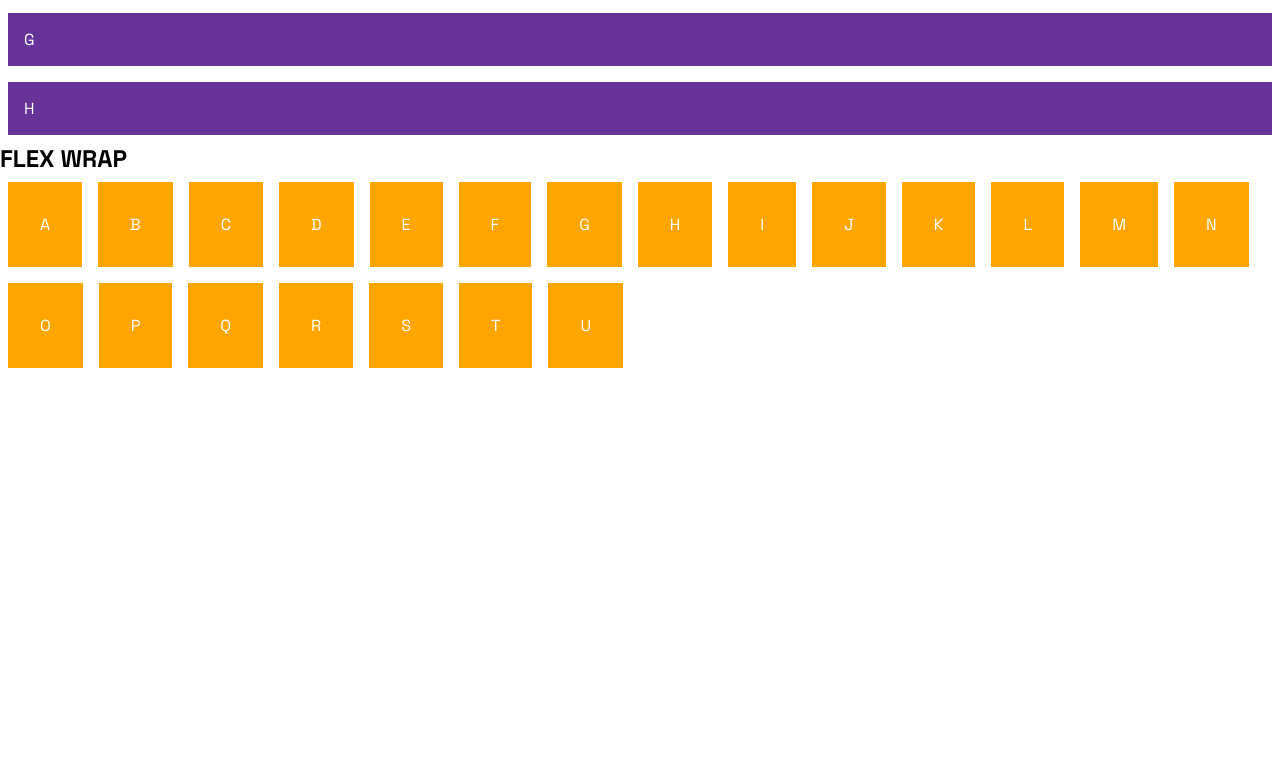
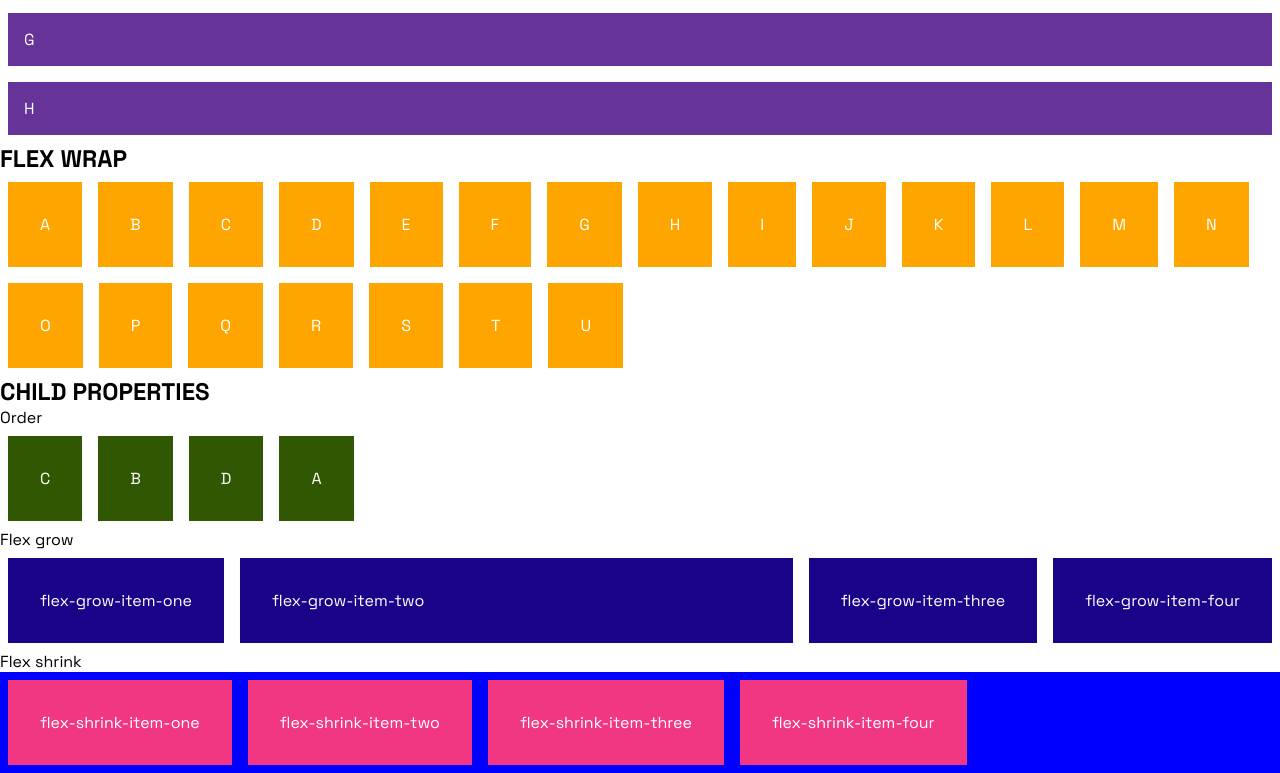
Before and after one commit to Cohort-4/introduction-to-css, a plain HTML site: page 7-flexbox/index.html in a window 1280 px wide. Shown: the part 580-1353 px from the top of the page. Before the commit the page ends 956 px from the top, so only its background shows below. Drawn offline with Linux system fonts and the light colour scheme.

Commit message:
add noteon flexbox

```diff
--- a/7-flexbox/index.html
+++ b/7-flexbox/index.html
@@ -68,5 +68,38 @@
       <div>U</div>
     </section>
     <!-- FLEX WRAP -->
+
+    <!-- CHILD PROPERTIES -->
+    <!-- order -->
+    <h2>CHILD PROPERTIES</h2>
+    <p>Order</p>
+    <section class="order">
+      <div class="order-item-1">A</div>
+      <div class="order-item-2">B</div>
+      <div class="order-item-3">C</div>
+      <div class="order-item-4">D</div>
+    </section>
+    <!-- order -->
+
+    <!-- flex-grow -->
+    <p>Flex grow</p>
+    <section class="flex-grow">
+      <div class="grow-item-1">flex-grow-item-one</div>
+      <div class="grow-item-2">flex-grow-item-two</div>
+      <div class="grow-item-3">flex-grow-item-three</div>
+      <div class="grow-item-4">flex-grow-item-four</div>
+    </section>
+    <!-- flex-grow -->
+
+    <!-- flex-shrink -->
+    <p>Flex shrink</p>
+    <section class="flex-shrink">
+      <div class="shrink-item-1">flex-shrink-item-one</div>
+      <div class="shrink-item-2">flex-shrink-item-two</div>
+      <div class="shrink-item-3">flex-shrink-item-three</div>
+      <div class="shrink-item-4">flex-shrink-item-four</div>
+    </section>
+    <!-- flex-shrink -->
+    <!-- CHILD PROPERTIES -->
   </body>
 </html>
--- a/7-flexbox/style.css
+++ b/7-flexbox/style.css
@@ -33,3 +33,65 @@
   padding: 2rem;
   color: white;
 }
+/* ORDER STYLES */
+.order {
+  display: flex;
+}
+.order > div {
+  background-color: rgb(48, 88, 3);
+  margin: 0.5rem;
+  padding: 2rem;
+  color: white;
+}
+.order-item-1 {
+  order: 3;
+}
+.order-item-2 {
+  order: 1;
+}
+.order-item-3 {
+  order: 0;
+}
+.order-item-4 {
+  order: 2;
+}
+/* ORDER STYLES */
+
+/* Flex-grow STYLES */
+.flex-grow {
+  display: flex;
+}
+.flex-grow > div {
+  background-color: rgb(27, 3, 137);
+  margin: 0.5rem;
+  padding: 2rem;
+  color: white;
+}
+.grow-item-2 {
+  flex-grow: 8;
+}
+/* Flex-grow STYLES */
+
+/* Flex-shrink STYLES */
+.flex-shrink {
+  display: flex;
+  /* width: 500px; */
+  background-color: blue;
+}
+.flex-shrink > div {
+  background-color: rgb(242, 55, 130);
+  margin: 0.5rem;
+  padding: 2rem;
+  color: white;
+}
+/* .shrink-item-1 {
+} */
+.shrink-item-2 {
+  flex-shrink: 1;
+}
+/* .shrink-item-3 {
+}
+.shrink-item-4 {
+} */
+/*
+/* Flex-shrink STYLES */
```
